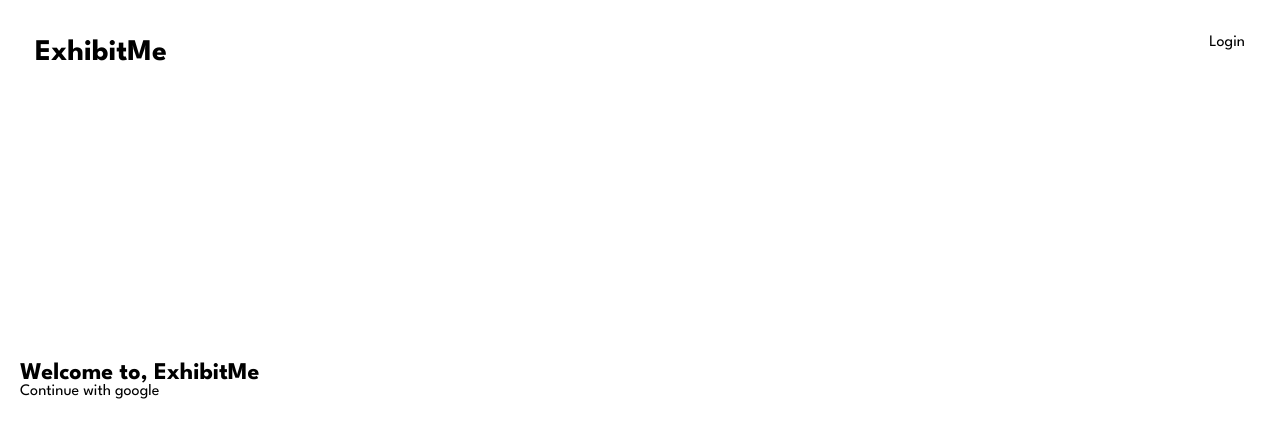
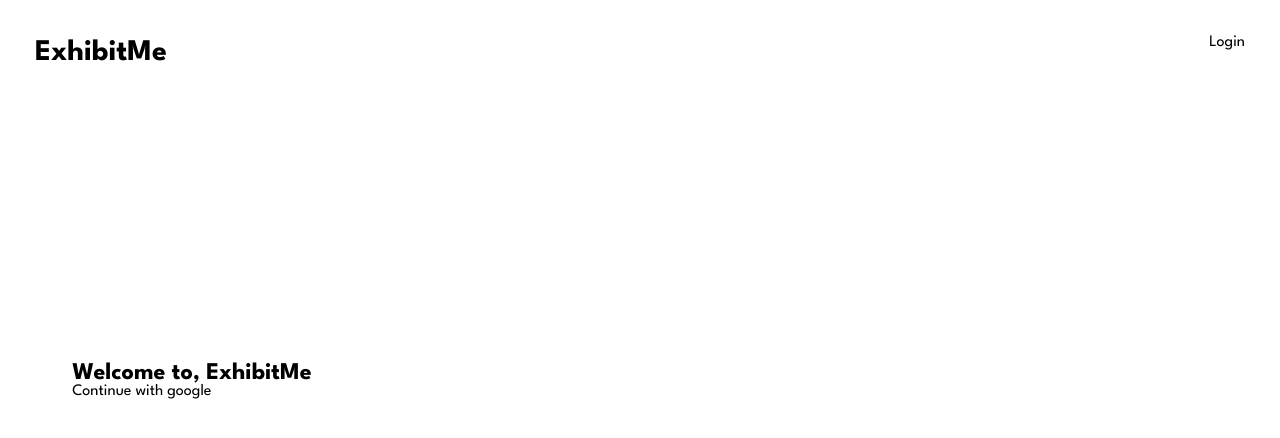
Before and after one commit to praveensubramani07/exhibit_react, a React (Create React App) app: page /login in a window 1280 px wide. Shown: the top 438 px of the page. Built offline with nearby package versions, Linux system fonts and the light colour scheme.

Commit message:
Update login.css

```diff
--- a/src/componenet/login.css
+++ b/src/componenet/login.css
@@ -3,8 +3,5 @@
   height:100vh;
   display:flex;
   align-items:center;
-  justify-center:center;
+  justify-content:center;
 }
-.login-btn{
-  margin:20px;
-}
```
